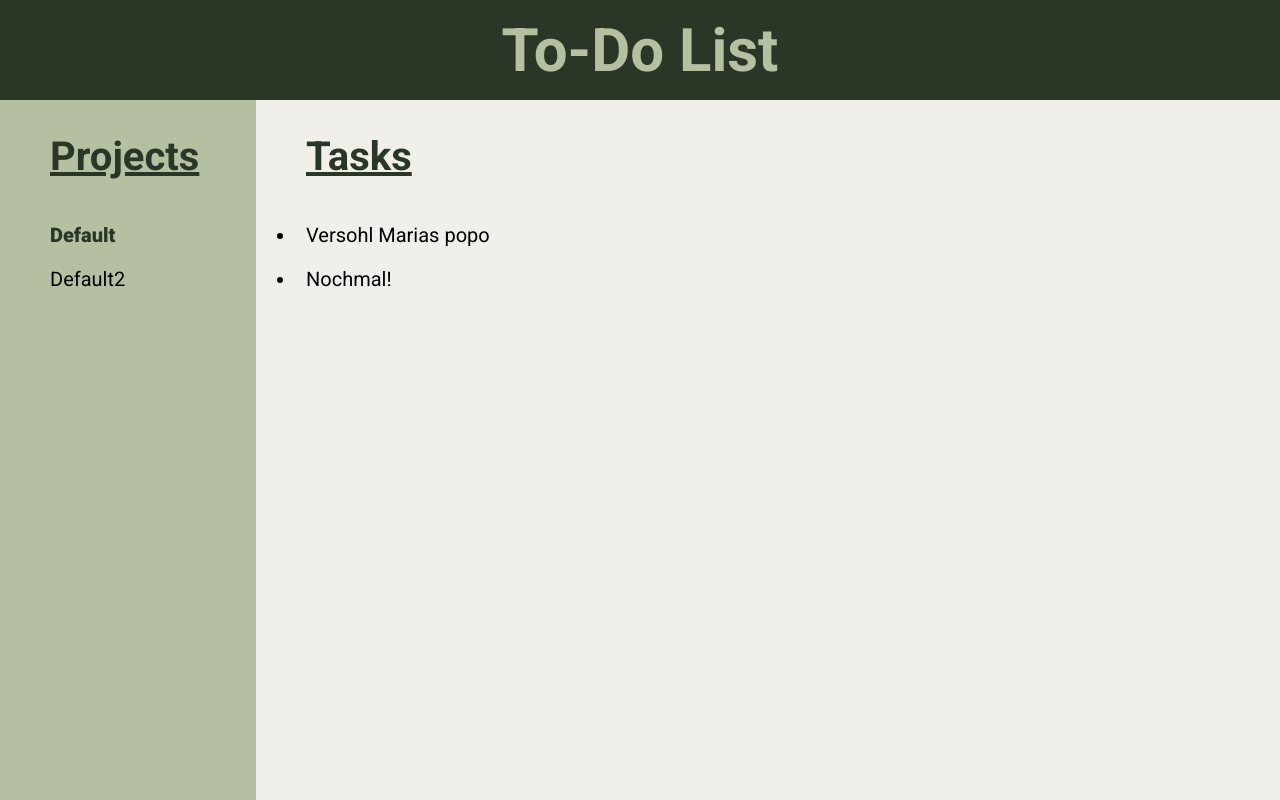
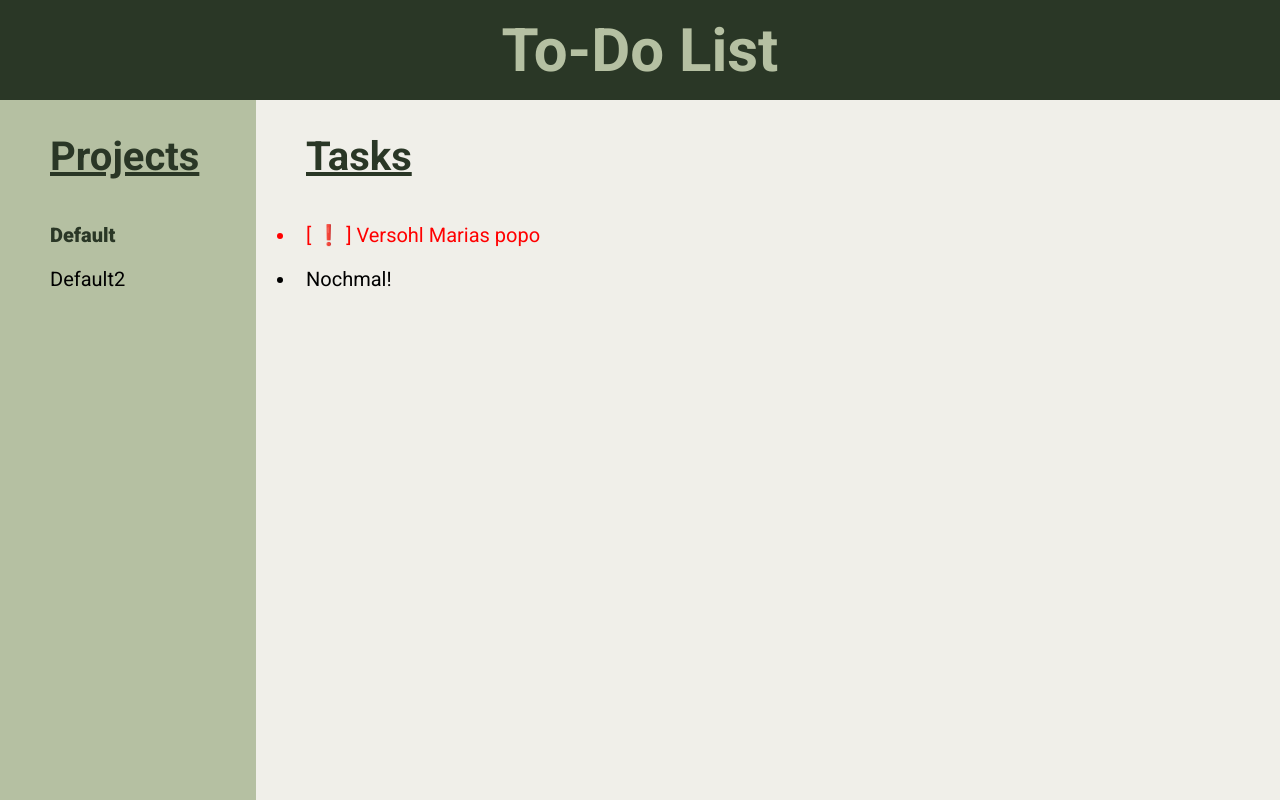
Before and after one commit to Dallair220/todo-list, a website built with webpack: page dist/index.html in a window 1280 px wide. Both pictures are taken after a click on the item "Default". Built offline with nearby package versions, Linux system fonts and the light colour scheme.

Commit message:
Add task states: isFinished and isPriority

```diff
--- a/src/index.js
+++ b/src/index.js
@@ -9,7 +9,8 @@
 
 // Testing setup
 const p1 = project('Default');
-const t1 = task('Versohl Marias popo', 'Description', todayDate);
+const t1 = task('Versohl Marias popo', 'Description', todayDate, true);
+
 const t2 = task('Nochmal!', 'Description', todayDate);
 const t3 = task('Task 3', 'Description', todayDate);
 const p2 = project('Default2');
--- a/src/style.css
+++ b/src/style.css
@@ -63,6 +63,7 @@
 
 .isFinished {
   color: green;
+  text-decoration: line-through;
 }
 
 .projectIsSelected {
--- a/src/taskLoader.js
+++ b/src/taskLoader.js
@@ -1,10 +1,20 @@
+function editTaskTitleAndDesign(task, li2) {
+  const li = li2;
+  if (task.isPriority) {
+    li.classList.add('isPriority');
+    li.textContent += '[ ❗ ] ';
+  }
+  if (task.isFinished) {
+    li.classList.add('isFinished');
+    console.log('finsiehd');
+  }
+  li.textContent += task.title;
+}
+
 function addTaskToContentArea(task) {
   const ul = document.querySelector('.tasks');
-
   const li = document.createElement('li');
-  li.textContent = task.title;
-  if (task.isPriority) li.classList.add('isPriority');
-  if (task.isFinished) li.classList.add('isFinished');
+  editTaskTitleAndDesign(task, li);
   ul.appendChild(li);
 }
 
```
Also changed, not shown: dist/main.js.
